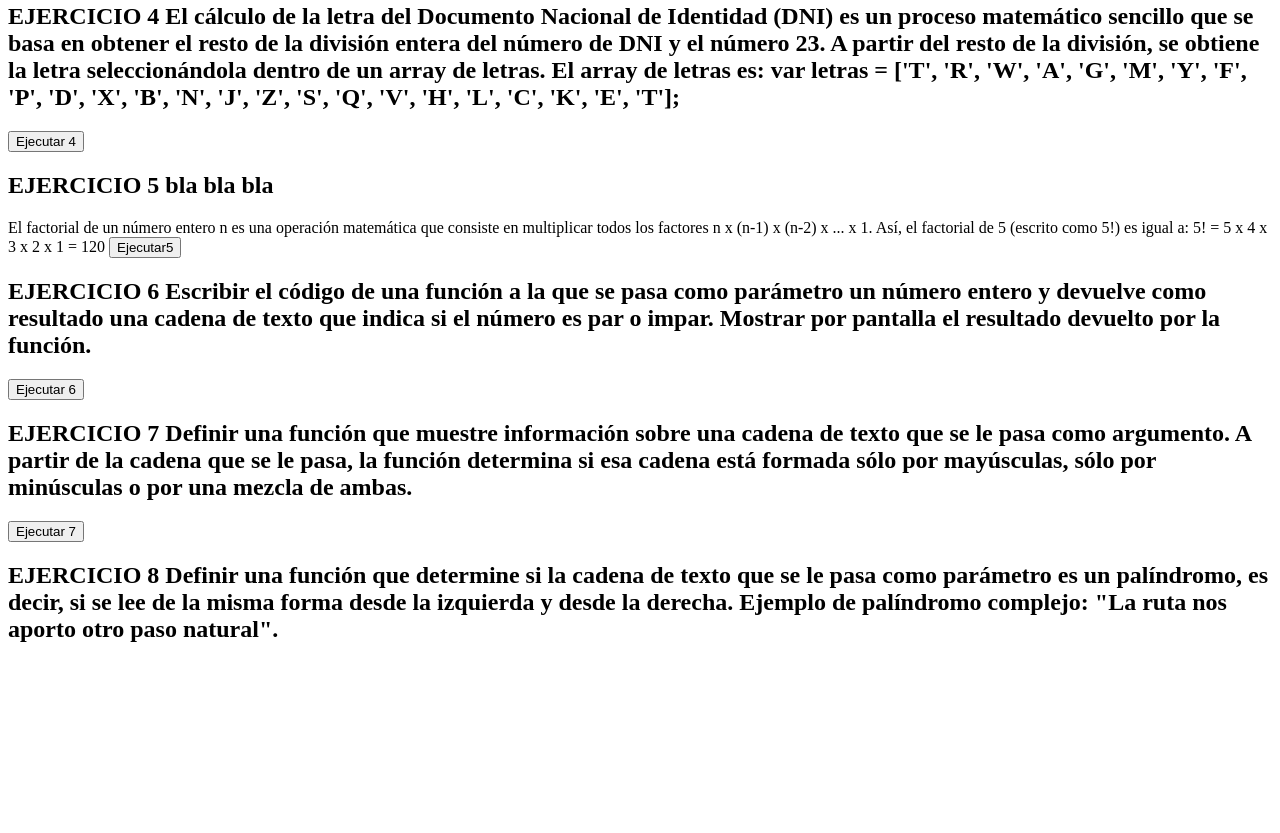
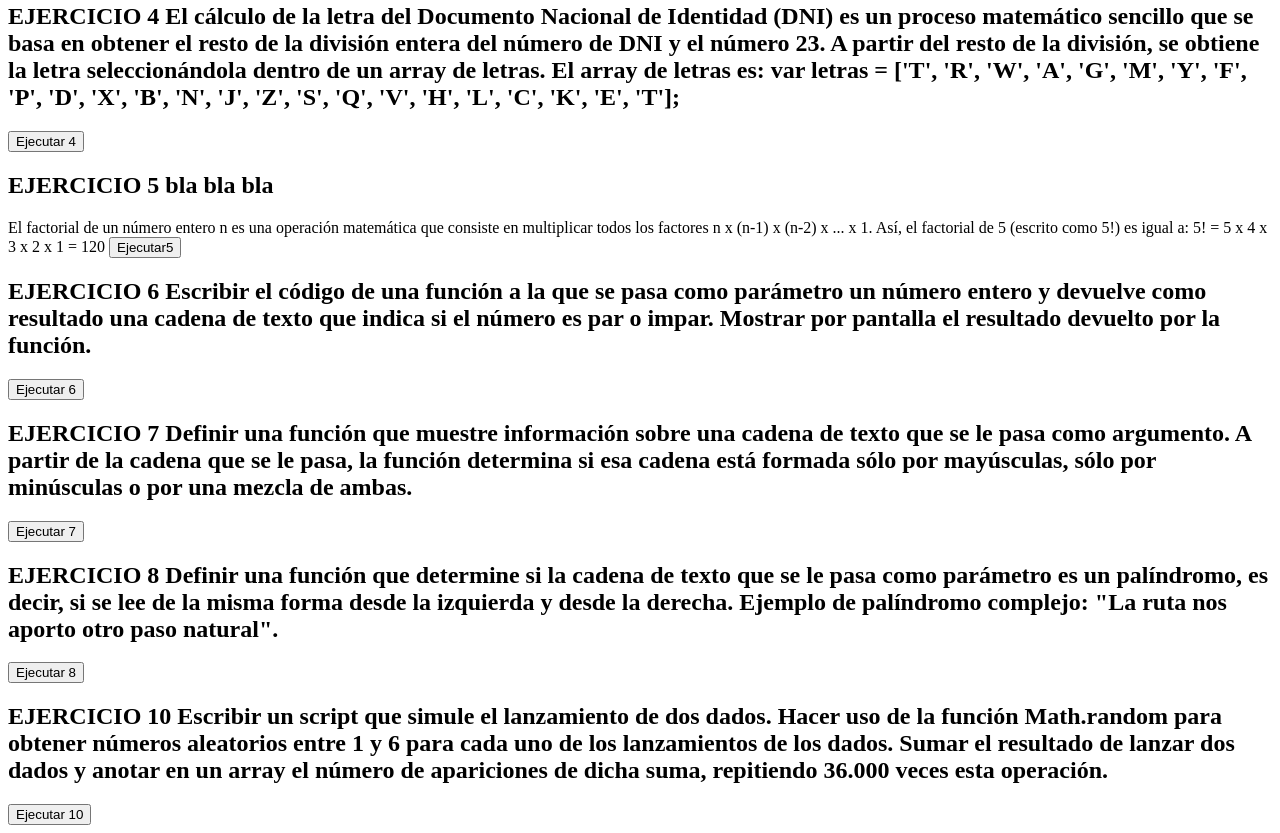
Before and after one commit to conejobasketsuma99/Ejemplos, a plain HTML site: page index.html in a window 1280 px wide. Shown: the part 508-1341 px from the top of the page. Before the commit the page ends 1170 px from the top, so only its background shows below. Drawn offline with Linux system fonts and the light colour scheme.

Commit message:
ultima version
ultima version

```diff
--- a/LOLOpor las dudas.js
+++ b/LOLOpor las dudas.js
@@ -134,6 +134,7 @@ function ejercicio8(){
 
     var result=(espalindromo(txt));
 
+    alert(result);
 }
 function espalindromo(txt){
 
@@ -147,3 +148,24 @@ function espalindromo(txt){
         return "No es palíndromo."
     }
 }
+function lanzarDados() {
+
+    function lanzarDado() {
+        return Math.floor(Math.random() * 6) + 1;
+    }
+
+
+    let conteoSumas = new Array(11).fill(0);
+
+
+    for (let i = 0; i < 36000; i++) {
+        let suma = lanzarDado() + lanzarDado();
+        conteoSumas[suma - 2]++;
+    }
+
+
+    console.log("Resultado del conteo de las sumas de los dados:");
+    for (let i = 0; i < conteoSumas.length; i++) {
+        console.log(`Suma ${i + 2}: ${conteoSumas[i]} veces`);
+    }
+}
--- a/index.html
+++ b/index.html
@@ -102,6 +102,19 @@
     un palíndromo, es decir, si se lee de la misma forma desde la izquierda y desde la derecha.
     Ejemplo de palíndromo complejo: "La ruta nos aporto otro paso natural".
         </h2>
+
+        <button onclick="ejercicio8()">Ejecutar 8</button>
             <script src="LOLOpor las dudas.js"></script>
+
+        <h2>
+            EJERCICIO 10
+    Escribir un script que simule el lanzamiento de dos dados. Hacer uso de la función
+    Math.random para obtener números aleatorios entre 1 y 6 para cada uno de los
+    lanzamientos de los dados. Sumar el resultado de lanzar dos dados y anotar en un array el
+    número de apariciones de dicha suma, repitiendo 36.000 veces esta operación.
+        </h2>
+        <button onclick="lanzarDados()">Ejecutar 10</button>
+
+        <script src="LOLOpor las dudas.js"></script>
 </body>
 </html>
```
